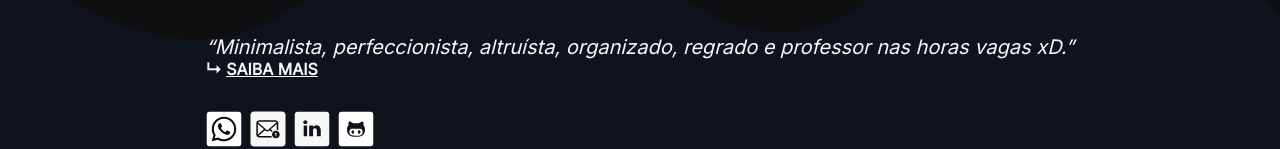
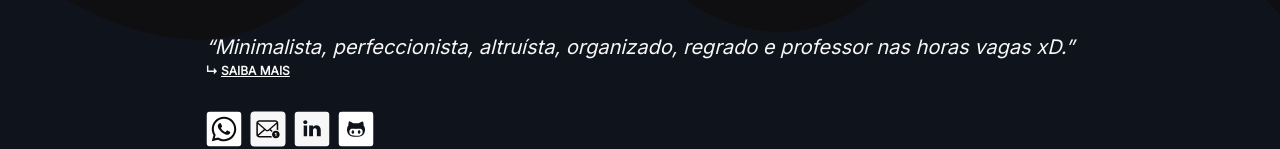
Before and after one commit to steteler/steteler-portfolio, a Next.js app: page / in a window 1280 px wide. Shown: the part 362-511 px from the top of the page. Built offline with nearby package versions, Linux system fonts and the light colour scheme.

Commit message:
style(styles/home): adicionado fonte size no link saiba mais e reduzido a largura do texto do footer

```diff
--- a/styles/Home.module.css
+++ b/styles/Home.module.css
@@ -45,13 +45,13 @@
 
 .home__know-more {
   font-weight: bold;
+  font-size: 12px;
 }
 
 .home__know-more-text {
   text-decoration: underline;
   font-weight: bold;
 }
-
 
 .footer__text, .footer__text-warn {
   font-family: Inter, Arial, Helvetica, sans-serif;
@@ -60,6 +60,10 @@
   text-transform: uppercase;
 }
 
+.footer__text {
+  font-weight: 400;
+}
+
 .footer__text-warn {
   text-decoration: underline;
 }
```
